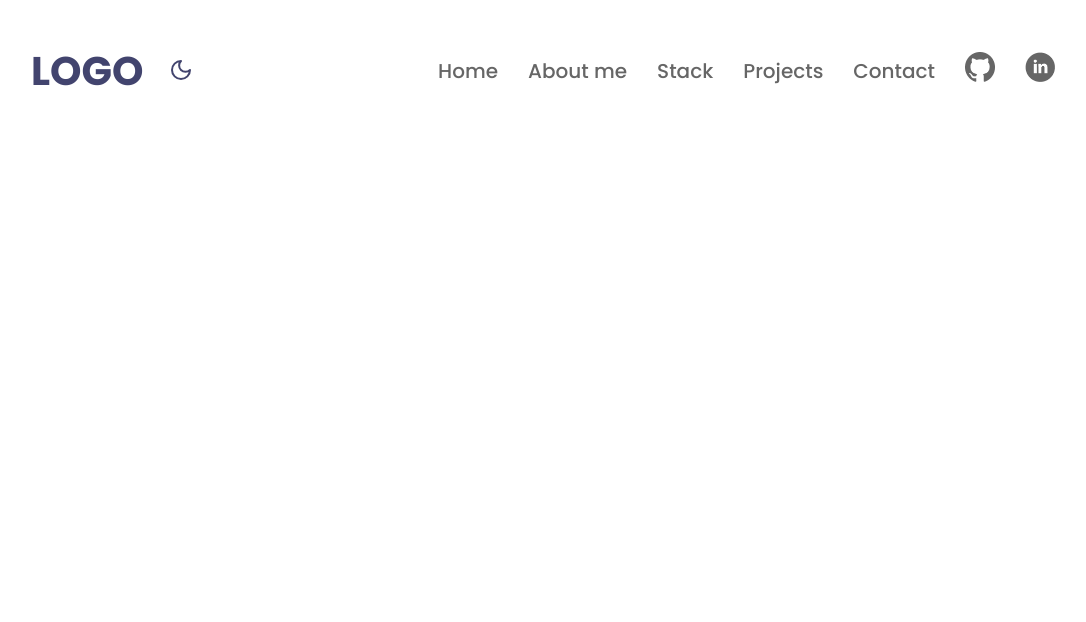
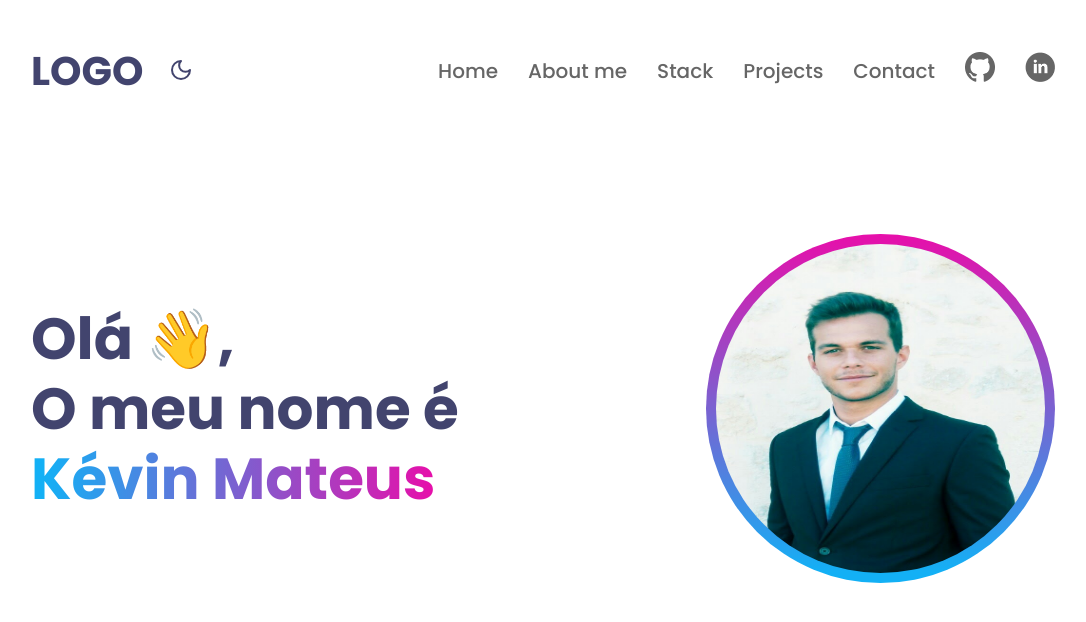
Before and after one commit to KevinCF5/my_portfolio, a plain HTML site: page index.html in a window 1280 px wide. Shown: the whole page, without its empty margins (97-1183 px from the left). Drawn offline with Linux system fonts and the light colour scheme.

Commit message:
feat(myPortfolio): banner section

```diff
--- a/assets/css/_variables.css
+++ b/assets/css/_variables.css
@@ -13,7 +13,7 @@ VARIABLES
   --green01: #018c0f;
   --green02: #d7ffe0;
   --white: #fff;
-  --primaryGradient: linear-gradient(#13b0f5 3%, #e70faa 100%);
+  --primaryGradient: linear-gradient(90deg, #13b0f5 3%, #e70faa 100%);
   --fontWeightLight: 300;
   --fontWeightRegular: 400;
   --fontWeightMedium: 500;
--- a/assets/css/main.css
+++ b/assets/css/main.css
@@ -105,7 +105,51 @@ p {
 }
 
 .devName {
-  color: transparent;
+}
+
+/* BANNER SECTION */
+
+.sectionBanner {
+  display: flex;
+  justify-content: space-between;
+  align-items: center;
+  margin-top: 100px;
+}
+
+.sectionBanner .columnLeft h1 {
+  line-height: 7rem;
+}
+
+.sectionBanner .columnLeft h1 span {
+  background: var(--primaryGradient);
   background-clip: text;
-  background-image: linear-gradient(to right, #00c0fd, #e70faa);
+  -webkit-text-fill-color: transparent;
 }
+
+.sectionBanner .columnRight {
+  border-radius: 100%;
+  position: relative;
+  overflow: hidden;
+  display: flex;
+  justify-content: center;
+  align-items: center;
+  width: 349px;
+  height: 349px;
+}
+.sectionBanner .columnRight img {
+  border-radius: 100%;
+  width: calc(100% - 20px);
+  height: calc(100% - 20px);
+}
+
+.sectionBanner .columnRight::before {
+  content: "";
+  width: 100%;
+  height: 100%;
+  background: var(--primaryGradient);
+  left: 0;
+  top: 0;
+  position: absolute;
+  z-index: -1;
+  transform: rotate(-90deg);
+}
--- a/index.html
+++ b/index.html
@@ -67,19 +67,23 @@
         </div>
       </header>
       <main>
-        <!-- <h1>
-          Olá,<br />
-          O meu nome é<br />
-          <span class="devName">Kévin Mateus</span>
-        </h1>
-        <h2>My stack</h2>
-        <h3>Technologies that I work with</h3>
-        <h4>Project Title</h4>
-        <p>
-          Lorem ipsum dolor sit, amet consectetur adipisicing elit. Laboriosam
-          unde doloremque inventore, temporibus quo sint officiis optio totam
-          vitae reprehenderit.
-        </p> -->
+        <section class="sectionBanner">
+          <div class="columnLeft">
+            <h1>
+              Olá 👋, <br />
+              O meu nome é <br />
+              <span>Kévin Mateus</span>
+            </h1>
+          </div>
+          <div class="columnRight">
+            <img
+              src="assets/images/photo_me.jpg"
+              alt="photo kévin mateus"
+              width="349"
+              height="349"
+            />
+          </div>
+        </section>
       </main>
     </div>
     <script src="assets/js/main.js"></script>
```
Also changed, not shown: assets/images/moon.svg (deleted), assets/images/sun.svg (deleted).
